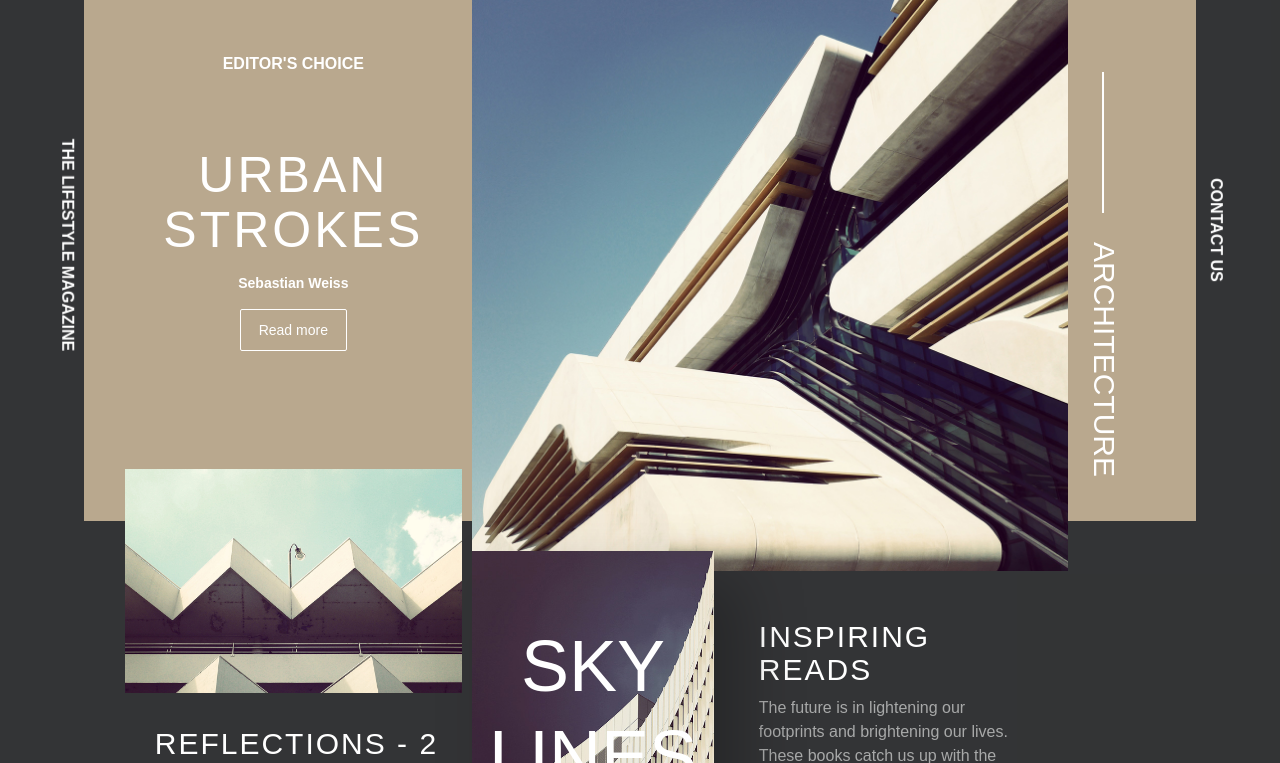
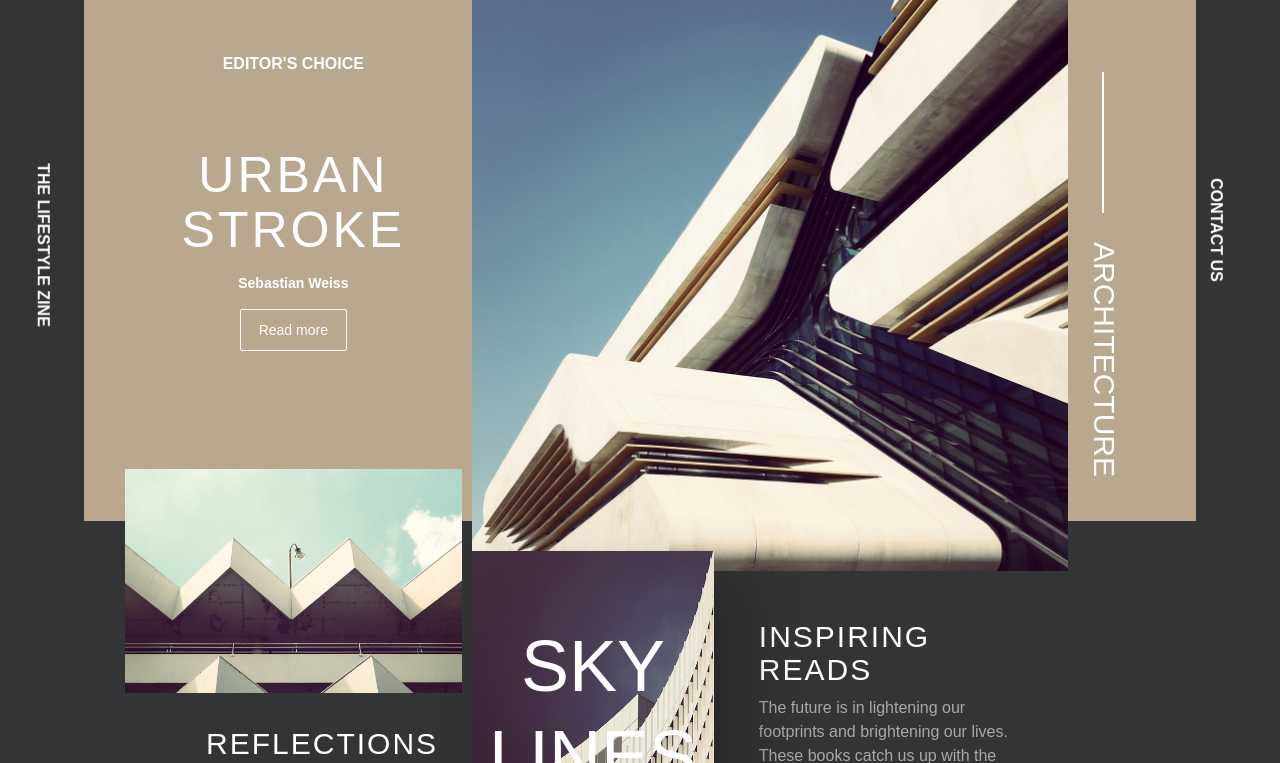
Before and after one commit to tera-the9/prism, a plain HTML site: page index.html in a window 1280 px wide. Shown: the part 189-952 px from the top of the page. Drawn offline with nearby package versions, Linux system fonts and the light colour scheme.

Commit message:
文言修正しました。

```diff
--- a/index.html
+++ b/index.html
@@ -43,7 +43,7 @@
       </div>
       <div class="collapse navbar-collapse site-nav" id="site-nav">
         <ul class="nav navbar-nav">
-          <li class="navbar-tagline"><h3>The Lifestyle Magazine</h3></li>
+          <li class="navbar-tagline"><h3>The Lifestyle Zine</h3></li>
           <li><a href="#architecture" class="nav-link">Architecture</a></li>
           <li><a href="#travel" class="nav-link">Travel</a></li>
           <li><a href="#art" class="nav-link">Art</a></li>
@@ -76,8 +76,9 @@
         <div class="col-sm-5 col-md-4">
           <div class="well text-center architecture-1-well">
             <h3>Editor's Choice</h3>
-            <h2 class="h2-large">Urban<br/><span>Strokes</span></h2>
-            <h4><a href="https://www.behance.net/leblanc" target="_blank" title="Sebastian Weiss Behance profile">Sebastian Weiss</a></h4>
+<h2 class="h2-large">Urban<br>
+<span>Stroke</span></h2>
+<h4><a href="https://www.behance.net/leblanc" target="_blank" title="Sebastian Weiss Behance profile">Sebastian Weiss</a></h4>
             <p><a class="btn btn-default" href="#">Read more</a></p>
           </div>
         </div>
@@ -87,8 +88,8 @@
           <div id="architecture-2">
             <figure class="architecture-2"> <img src="images/architecture2.jpg" alt="" width="1200" height="797"> </figure>
             <div class="well text-sm-right architecture-2-well">
-              <h2>Reflections - 2</h2>
-              <p>Stylish ways to bounce the heat off a roof and the planet.</p>
+<h2>Reflections</h2>
+<p>Stylish ways to bounce the heat off a roof and the planet.</p>
               <p><a class="btn btn-default" href="#">Read more</a></p>
             </div>
           </div>
```
